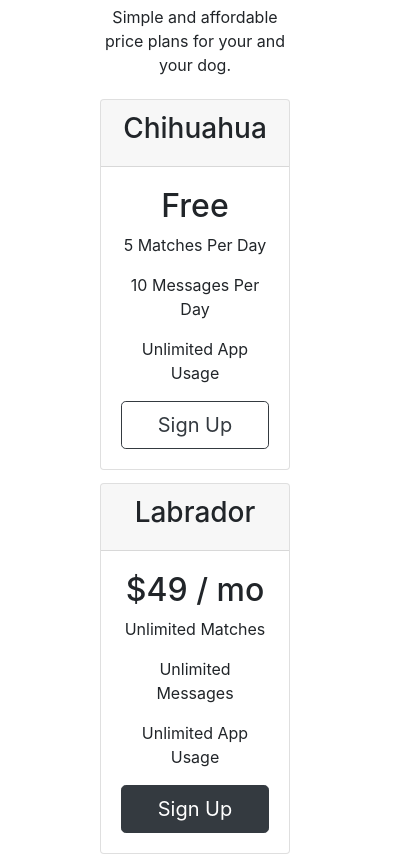
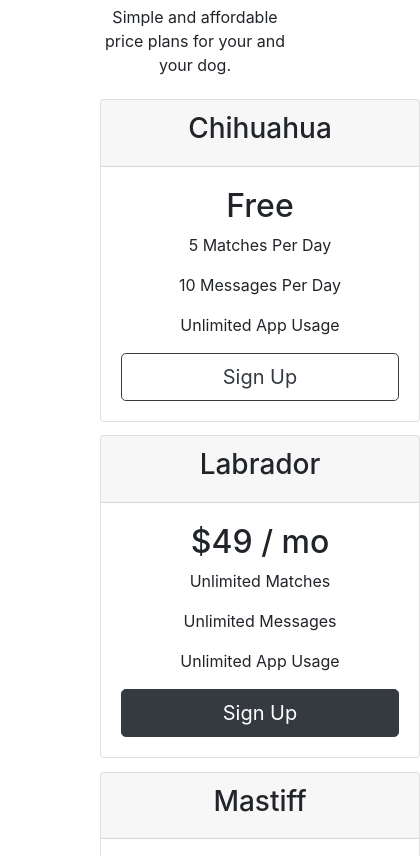
Before and after one commit to mouradnft/tindog, a plain HTML site: page index.html in a window 390 px wide. Shown: the part 2474-3330 px from the top of the page, 420 px wide, since content can reach past the window. Drawn offline with nearby package versions, Linux system fonts and the light colour scheme.

Commit message:
Update syles.css

```diff
--- a/css/syles.css
+++ b/css/syles.css
@@ -62,6 +62,11 @@ font-family: 'Montserrat-Light';
     position: static;
     transform: rotate(0);
 
+  }
+   .card {
+
+   justify-content: center;
+    width: 20rem;
   }
 }
 /* top section  */
```
